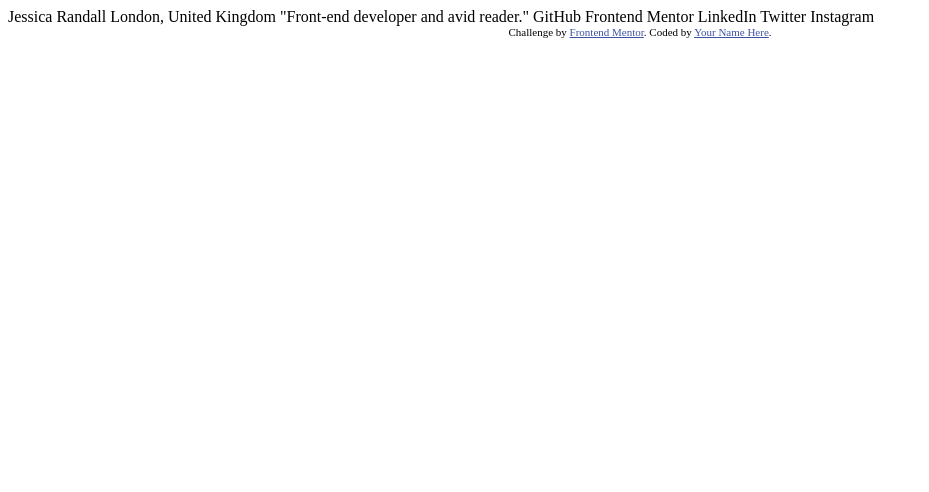
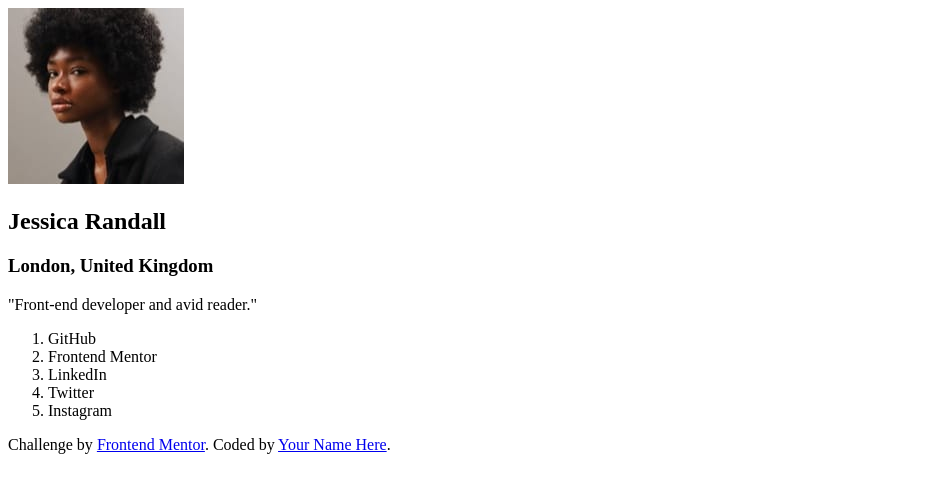
Before and after one commit to shaytcodes-mfe26/social-link, a plain HTML site: page index.html in a window 1280 px wide. Shown: the whole page, without its empty margins (0-929 px from the left). Drawn offline with Linux system fonts and the light colour scheme.

Commit message:
files added

```diff
--- a/index.html
+++ b/index.html
@@ -2,33 +2,33 @@
 <html lang="en">
 <head>
   <meta charset="UTF-8">
-  <meta name="viewport" content="width=device-width, initial-scale=1.0"> <!-- displays site properly based on user's device -->
+  <meta name="viewport" content="width=device-width, initial-scale=1.0">
 
-  <link rel="icon" type="image/png" sizes="32x32" href="./assets/images/favicon-32x32.png">
-
+  <link rel="icon" type="image/png" sizes="32x32" href="favicon-32x32.png">
+  <link rel="stylesheet" href="styles.css">
   <title>Frontend Mentor | Social links profile</title>
-
-  <!-- Feel free to remove these styles or customise in your own stylesheet 👍 -->
-  <style>
-    .attribution { font-size: 11px; text-align: center; }
-    .attribution a { color: hsl(228, 45%, 44%); }
-  </style>
 </head>
 <body>
-
-  Jessica Randall
-  London, United Kingdom
-  "Front-end developer and avid reader."
-
-  GitHub
-  Frontend Mentor
-  LinkedIn
-  Twitter
-  Instagram
-
+<main class="profile">
+  <img src="avatar-jessica.jpeg" alt="">
+<div class="social">
+<h2>Jessica Randall</h2>
+<h3>London, United Kingdom</h3>
+<span>"Front-end developer and avid reader."</span>
+<ol>
+  <li>GitHub</li>
+  <li>Frontend Mentor</li>
+  <li>LinkedIn</li>
+  <li>Twitter</li>
+  <li>Instagram</li>
+</ol>
+</div>
+</main>
+  <footer>
   <div class="attribution">
     Challenge by <a href="https://www.frontendmentor.io?ref=challenge" target="_blank">Frontend Mentor</a>.
     Coded by <a href="#">Your Name Here</a>.
   </div>
+  </footer>
 </body>
 </html>
--- a/styles.css
+++ b/styles.css
@@ -0,0 +1 @@
+@import url('https://fonts.googleapis.com/css2?family=Figtree:ital,wght@0,300..900;1,300..900&family=Inter:ital,opsz,wght@0,14..32,100..900;1,14..32,100..900&family=Outfit:wght@100..900&display=swap');
```
